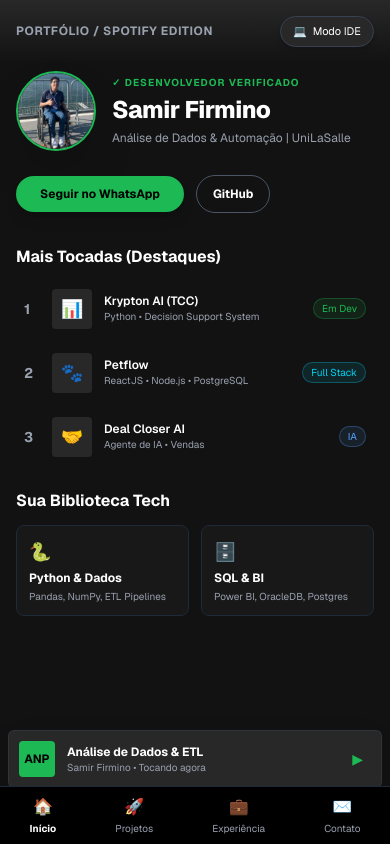
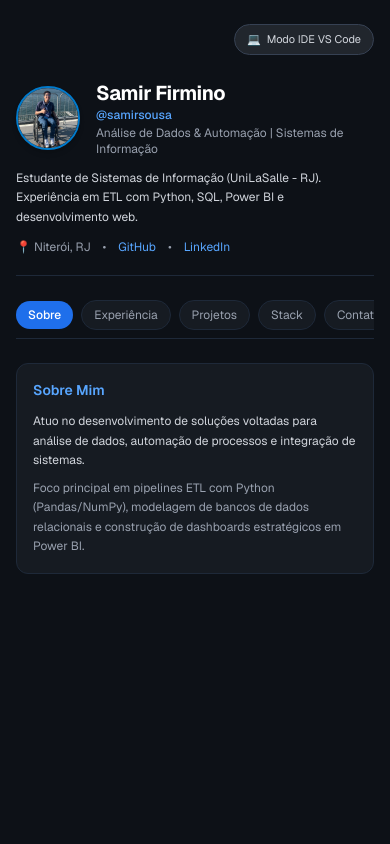
Before and after one commit to samirsousa/portfolio-ide, a Next.js app: page /portfolio-ide/ in a window 390 px wide. Built offline with nearby package versions, Linux system fonts and the light colour scheme.

Commit message:
style: transforma o portfolio mobile em uma experiencia no estilo spotify

```diff
--- a/src/components/MobilePortfolio.tsx
+++ b/src/components/MobilePortfolio.tsx
@@ -5,270 +5,239 @@
 }
 
 export const MobilePortfolio: React.FC<MobilePortfolioProps> = ({ onSwitchToIde }) => {
-  const [activeTab, setActiveTab] = useState<'inicio' | 'projetos' | 'experiencia' | 'contato'>('inicio');
+  const [activeTab, setActiveTab] = useState<'sobre' | 'experiencia' | 'projetos' | 'skills' | 'contato'>('sobre');
 
   return (
-    <div className="min-h-screen bg-[#121212] text-white font-sans flex flex-col justify-between pb-20">
-      {/* Top Bar com botão de troca para IDE */}
-      <div
-        style={{ background: 'linear-gradient(180deg, #282828 0%, #121212 100%)' }}
-        className="px-4 pt-4 flex justify-between items-center pb-4"
-      >
-        <span className="text-xs font-bold tracking-wider text-gray-400 uppercase">Portfólio / Spotify Edition</span>
+    <div className="min-h-screen bg-[#0d1117] text-[#c9d1d9] font-sans px-4 py-6 flex flex-col gap-6">
+      {/* Botão para alternar para modo IDE no celular */}
       {onSwitchToIde && (
+        <div className="flex justify-end">
           <button
             onClick={onSwitchToIde}
-            className="flex items-center gap-1.5 text-[11px] bg-[#282828] text-white hover:bg-[#3e3e3e] border border-gray-700 px-3 py-1.5 rounded-full transition-all active:scale-95 shadow-md"
+            className="flex items-center gap-1.5 text-[11px] bg-[#21262d] text-gray-300 hover:text-white border border-gray-700 px-3 py-1.5 rounded-full transition-all active:scale-95"
           >
-            <span>💻</span> Modo IDE
+            <span>💻</span> Modo IDE VS Code
           </button>
+        </div>
       )}
-      </div>
 
-      {/* Conteúdo Principal */}
-      <main className="px-4 flex-1 space-y-6">
-
-        {/* Header do Artista / Desenvolvedor */}
-        <div className="flex items-center gap-4 pt-2">
+      {/* Perfil Header Minimalista */}
+      <header className="flex flex-col gap-3 border-b border-gray-800 pb-5">
+        <div className="flex items-center gap-4">
+          {/* Foto de Perfil */}
           <img
             src="./perfil.jfif"
             alt="Foto de Samir Firmino"
-            className="w-20 h-20 rounded-full object-cover shadow-2xl border-2 border-[#1DB954]"
+            className="w-16 h-16 rounded-full object-cover border-2 border-[#007acc] shadow-md shrink-0"
           />
-          <div className="space-y-1">
-            <span className="text-[10px] text-[#1DB954] font-bold uppercase tracking-widest flex items-center gap-1">
-              ✓ Desenvolvedor Verificado
-            </span>
-            <h1 className="text-2xl font-extrabold tracking-tight">Samir Firmino</h1>
-            <p className="text-xs text-gray-400">Análise de Dados & Automação | UniLaSalle</p>
+          <div>
+            <h1 className="text-xl font-bold text-white tracking-tight">Samir Firmino</h1>
+            <p className="text-xs text-[#58a6ff] font-medium">@samirsousa</p>
+            <p className="text-xs text-gray-400 mt-0.5">Análise de Dados & Automação | Sistemas de Informação</p>
           </div>
         </div>
 
-        {/* Botão de Seguir / Contato Rápido */}
-        <div className="flex items-center gap-3">
-          <a
-            href="https://wa.me/5521979284282"
-            target="_blank"
-            rel="noreferrer"
-            className="bg-[#1DB954] hover:bg-[#1ed760] text-black font-bold text-xs px-6 py-2.5 rounded-full transition-all active:scale-95 shadow-lg"
-          >
-            Seguir no WhatsApp
-          </a>
-          <a
-            href="https://github.com/samirsousa"
-            target="_blank"
-            rel="noreferrer"
-            className="border border-gray-600 hover:border-white text-white font-bold text-xs px-4 py-2.5 rounded-full transition-all"
-          >
+        <p className="text-xs text-gray-300 leading-relaxed">
+          Estudante de Sistemas de Informação (UniLaSalle - RJ). Experiência em ETL com Python, SQL, Power BI e desenvolvimento web.
+        </p>
+
+        <div className="flex items-center gap-3 text-xs text-gray-400">
+          <span>📍 Niterói, RJ</span>
+          <span>•</span>
+          <a href="https://github.com/samirsousa" target="_blank" rel="noreferrer" className="text-[#58a6ff] hover:underline">
             GitHub
           </a>
+          <span>•</span>
+          <a href="https://www.linkedin.com/in/samir-firmino-573322265" target="_blank" rel="noreferrer" className="text-[#58a6ff] hover:underline">
+            LinkedIn
+          </a>
+        </div>
+      </header>
+
+      {/* Navegação por Abas */}
+      <nav className="flex items-center gap-2 overflow-x-auto pb-2 text-xs border-b border-gray-800 scrollbar-none">
+        {[
+          { id: 'sobre', label: 'Sobre' },
+          { id: 'experiencia', label: 'Experiência' },
+          { id: 'projetos', label: 'Projetos' },
+          { id: 'skills', label: 'Stack' },
+          { id: 'contato', label: 'Contato' },
+        ].map((tab) => (
+          <button
+            key={tab.id}
+            onClick={() => setActiveTab(tab.id as any)}
+            className={`px-3 py-1.5 rounded-full whitespace-nowrap transition-colors ${activeTab === tab.id
+              ? 'bg-[#1f6feb] text-white font-medium'
+              : 'bg-[#161b22] text-gray-400 hover:text-white border border-gray-800'
+              }`}
+          >
+            {tab.label}
+          </button>
+        ))}
+      </nav>
+
+      {/* Conteúdo dos Cards */}
+      <main className="flex-1 space-y-4">
+        {activeTab === 'sobre' && (
+          <div className="bg-[#161b22] border border-gray-800 rounded-xl p-4 space-y-3">
+            <h2 className="text-sm font-semibold text-[#58a6ff] flex items-center gap-2">
+              <span>Sobre Mim</span>
+            </h2>
+            <div className="text-xs text-gray-300 space-y-2 leading-relaxed">
+              <p>
+                Atuo no desenvolvimento de soluções voltadas para análise de dados, automação de processos e integração de sistemas.
+              </p>
+              <p className="text-gray-400">
+                Foco principal em pipelines ETL com Python (Pandas/NumPy), modelagem de bancos de dados relacionais e construção de dashboards estratégicos em Power BI.
+              </p>
+            </div>
+          </div>
+        )}
+
+        {activeTab === 'experiencia' && (
+          <div className="space-y-3">
+            <div className="bg-[#161b22] border border-gray-800 rounded-xl p-4 space-y-2">
+              <div className="flex justify-between items-start">
+                <div>
+                  <h3 className="text-sm font-bold text-white">Estagiário em Análise de Dados</h3>
+                  <p className="text-xs text-[#58a6ff]">Agência Nacional do Petróleo (ANP)</p>
+                </div>
+                <span className="text-[10px] bg-gray-800 text-gray-300 px-2 py-0.5 rounded">2024 - 2026</span>
+              </div>
+              <ul className="text-xs text-gray-300 list-disc list-inside space-y-1 pt-2">
+                <li>Atualização e histórico de dados relacionais em SQL.</li>
+                <li>Automações com Python reduzindo rotinas manuais.</li>
+                <li>Criação de dashboards no Power BI com DAX e Power Query.</li>
+                <li>Otimização de rotinas resultando em redução de 10% nas horas de trabalho mensais.</li>
+              </ul>
+            </div>
+          </div>
+        )}
+
+        {activeTab === 'projetos' && (
+          <div className="space-y-3">
+            {/* SAD Criptomoedas */}
+            <div className="bg-[#161b22] border border-gray-800 rounded-xl p-4 space-y-2">
+              <div className="flex justify-between items-center">
+                <h3 className="text-sm font-bold text-white flex items-center gap-2">
+                  <span>📊</span> SAD Criptomoedas (TCC)
+                </h3>
+                <span className="text-[10px] text-green-400 border border-green-500/30 px-2 py-0.5 rounded bg-green-500/10">Em dev</span>
+              </div>
+              <p className="text-xs text-gray-300">
+                Sistema de Apoio à Decisão para investimentos em criptomoedas integrando APIs em tempo real e score de risco automatizado.
+              </p>
             </div>
 
-        {/* MUDANÇA DE ABAS */}
-        {activeTab === 'inicio' && (
-          <div className="space-y-6 pt-2">
-            {/* Populares / Destaques */}
-            <div>
-              <h2 className="text-base font-bold mb-3">Mais Tocadas (Destaques)</h2>
-              <div className="space-y-2">
-                <div className="flex items-center justify-between p-2 rounded-md hover:bg-[#282828] transition-colors">
-                  <div className="flex items-center gap-3">
-                    <span className="text-gray-400 text-sm font-bold w-4">1</span>
-                    <div className="w-10 h-10 bg-[#282828] rounded flex items-center justify-center text-lg">📊</div>
-                    <div>
-                      <p className="text-xs font-semibold text-white">Krypton AI (TCC)</p>
-                      <p className="text-[10px] text-gray-400">Python • Decision Support System</p>
+            {/* Petflow */}
+            <div className="bg-[#161b22] border border-gray-800 rounded-xl p-4 space-y-2">
+              <div className="flex justify-between items-center">
+                <h3 className="text-sm font-bold text-white flex items-center gap-2">
+                  <span>🐾</span> Petflow
+                </h3>
+                <span className="text-[10px] text-cyan-300 border border-cyan-500/30 px-2 py-0.5 rounded bg-cyan-500/10">Full Stack</span>
+              </div>
+              <p className="text-xs text-gray-300">
+                Sistema de gestão pet shop desenvolvido com ReactJS, Node.js/Express e PostgreSQL. API hospedada em produção no Render.
+              </p>
+            </div>
+
+            {/* Deal Closer AI */}
+            <div className="bg-[#161b22] border border-gray-800 rounded-xl p-4 space-y-2">
+              <div className="flex justify-between items-center">
+                <h3 className="text-sm font-bold text-white flex items-center gap-2">
+                  <span>🤝</span> Deal Closer AI
+                </h3>
+                <span className="text-[10px] text-blue-300 border border-blue-500/30 px-2 py-0.5 rounded bg-blue-500/10">IA / Automação</span>
+              </div>
+              <p className="text-xs text-gray-300">
+                Agente inteligente orientado a vendas para apoio à tomada de decisão e fechamento comercial com inteligência artificial.
+              </p>
+            </div>
+
+            {/* DevChef */}
+            <div className="bg-[#161b22] border border-gray-800 rounded-xl p-4 space-y-2">
+              <div className="flex justify-between items-center">
+                <h3 className="text-sm font-bold text-white flex items-center gap-2">
+                  <span>👨‍🍳</span> DevChef
+                </h3>
+                <span className="text-[10px] text-emerald-300 border border-emerald-500/30 px-2 py-0.5 rounded bg-emerald-500/10">Full Stack</span>
+              </div>
+              <p className="text-xs text-gray-300">
+                Aplicação web interativa desenvolvida para facilitar a busca e gestão de receitas personalizadas para desenvolvedores.
+              </p>
+            </div>
+
+            {/* Gerenciador de Supermercado */}
+            <div className="bg-[#161b22] border border-gray-800 rounded-xl p-4 space-y-2">
+              <h3 className="text-sm font-bold text-white flex items-center gap-2">
+                <span>🛒</span> Gerenciador de Supermercado
+              </h3>
+              <p className="text-xs text-gray-300">
+                Sistema desenvolvido em linguagem C para controle de estoque e vendas com regras operacionais simuladas.
+              </p>
             </div>
           </div>
-                  <span className="text-[10px] text-[#1DB954] bg-[#1DB954]/10 border border-[#1DB954]/30 px-2 py-0.5 rounded-full">Em Dev</span>
+        )}
+
+        {activeTab === 'skills' && (
+          <div className="bg-[#161b22] border border-gray-800 rounded-xl p-4 space-y-4">
+            <h2 className="text-sm font-semibold text-[#58a6ff]">Habilidades Técnicas</h2>
+            <div className="grid grid-cols-2 gap-3 text-xs">
+              <div className="bg-[#0d1117] p-2.5 rounded-lg border border-gray-800">
+                <span className="text-gray-400 block mb-1">Linguagens</span>
+                <span className="text-white font-medium">Python, SQL, C, Java</span>
               </div>
-
-                <div className="flex items-center justify-between p-2 rounded-md hover:bg-[#282828] transition-colors">
-                  <div className="flex items-center gap-3">
-                    <span className="text-gray-400 text-sm font-bold w-4">2</span>
-                    <div className="w-10 h-10 bg-[#282828] rounded flex items-center justify-center text-lg">🐾</div>
-                    <div>
-                      <p className="text-xs font-semibold text-white">Petflow</p>
-                      <p className="text-[10px] text-gray-400">ReactJS • Node.js • PostgreSQL</p>
+              <div className="bg-[#0d1117] p-2.5 rounded-lg border border-gray-800">
+                <span className="text-gray-400 block mb-1">Dados & BI</span>
+                <span className="text-white font-medium">Power BI, Pandas, OracleDB</span>
               </div>
+              <div className="bg-[#0d1117] p-2.5 rounded-lg border border-gray-800">
+                <span className="text-gray-400 block mb-1">Web</span>
+                <span className="text-white font-medium">ReactJS, TypeScript, Node.js</span>
               </div>
-                  <span className="text-[10px] text-cyan-400 bg-cyan-400/10 border border-cyan-400/30 px-2 py-0.5 rounded-full">Full Stack</span>
-                </div>
-
-                <div className="flex items-center justify-between p-2 rounded-md hover:bg-[#282828] transition-colors">
-                  <div className="flex items-center gap-3">
-                    <span className="text-gray-400 text-sm font-bold w-4">3</span>
-                    <div className="w-10 h-10 bg-[#282828] rounded flex items-center justify-center text-lg">🤝</div>
-                    <div>
-                      <p className="text-xs font-semibold text-white">Deal Closer AI</p>
-                      <p className="text-[10px] text-gray-400">Agente de IA • Vendas</p>
-                    </div>
-                  </div>
-                  <span className="text-[10px] text-blue-400 bg-blue-400/10 border border-blue-400/30 px-2 py-0.5 rounded-full">IA</span>
-                </div>
-              </div>
-            </div>
-
-            {/* Playlists / Tech Stack */}
-            <div>
-              <h2 className="text-base font-bold mb-3">Sua Biblioteca Tech</h2>
-              <div className="grid grid-cols-2 gap-3 text-xs">
-                <div className="bg-[#181818] p-3 rounded-lg hover:bg-[#282828] transition-colors border border-gray-800">
-                  <span className="text-[#1DB954] text-lg block mb-1">🐍</span>
-                  <p className="font-bold text-white">Python & Dados</p>
-                  <p className="text-[10px] text-gray-400 mt-1">Pandas, NumPy, ETL Pipelines</p>
-                </div>
-                <div className="bg-[#181818] p-3 rounded-lg hover:bg-[#282828] transition-colors border border-gray-800">
-                  <span className="text-[#1DB954] text-lg block mb-1">🗄️</span>
-                  <p className="font-bold text-white">SQL & BI</p>
-                  <p className="text-[10px] text-gray-400 mt-1">Power BI, OracleDB, Postgres</p>
-                </div>
+              <div className="bg-[#0d1117] p-2.5 rounded-lg border border-gray-800">
+                <span className="text-gray-400 block mb-1">Ferramentas</span>
+                <span className="text-white font-medium">Git, GitHub, Docker, n8n</span>
               </div>
             </div>
           </div>
         )}
 
-        {activeTab === 'projetos' && (
-          <div className="space-y-4 pt-2">
-            <h2 className="text-base font-bold text-[#1DB954]">Discografia de Projetos</h2>
-
-            <div className="space-y-3">
-              <div className="bg-[#181818] border border-gray-800 p-3.5 rounded-lg space-y-1">
-                <div className="flex justify-between items-center">
-                  <h3 className="font-bold text-sm text-white">📊 Krypton AI</h3>
-                  <span className="text-[10px] text-[#1DB954]">TCC / Python</span>
-                </div>
-                <p className="text-xs text-gray-400">Sistema de Apoio à Decisão para investimentos em criptomoedas com score de risco.</p>
+        {/* Conteúdo da Aba Contato */}
+        {activeTab === 'contato' && (
+          <div className="bg-[#161b22] border border-gray-800 rounded-xl p-4 space-y-3">
+            <h2 className="text-sm font-semibold text-[#58a6ff]">Canais de Contato</h2>
+            <div className="space-y-2 text-xs">
+              <p className="text-gray-300"><strong className="text-white">E-mail:</strong> samir.sfmss@gmail.com</p>
+              <p className="text-gray-300"><strong className="text-white">Telefone:</strong> +55 21 97928-4282</p>
+              <p className="text-gray-300"><strong className="text-white">Localização:</strong> Niterói, RJ</p>
             </div>
 
-              <div className="bg-[#181818] border border-gray-800 p-3.5 rounded-lg space-y-1">
-                <div className="flex justify-between items-center">
-                  <h3 className="font-bold text-sm text-white">🐾 Petflow</h3>
-                  <span className="text-[10px] text-cyan-400">Full Stack</span>
-                </div>
-                <p className="text-xs text-gray-400">Gestão para pet shops em ReactJS, Node.js e PostgreSQL hospedado no Render.</p>
-              </div>
-
-              <div className="bg-[#181818] border border-gray-800 p-3.5 rounded-lg space-y-1">
-                <div className="flex justify-between items-center">
-                  <h3 className="font-bold text-sm text-white">🤝 Deal Closer AI</h3>
-                  <span className="text-[10px] text-blue-400">Agente IA</span>
-                </div>
-                <p className="text-xs text-gray-400">Agente de inteligência artificial para automação e apoio ao fechamento comercial.</p>
-              </div>
-
-              <div className="bg-[#181818] border border-gray-800 p-3.5 rounded-lg space-y-1">
-                <div className="flex justify-between items-center">
-                  <h3 className="font-bold text-sm text-white">👨‍🍳 DevChef</h3>
-                  <span className="text-[10px] text-emerald-400">Web App</span>
-                </div>
-                <p className="text-xs text-gray-400">Aplicação web para recomendação de receitas personalizadas para desenvolvedores.</p>
-              </div>
-            </div>
-          </div>
-        )}
-
-        {activeTab === 'experiencia' && (
-          <div className="space-y-4 pt-2">
-            <h2 className="text-base font-bold text-[#1DB954]">Experiência Profissional</h2>
-            <div className="bg-[#181818] border border-gray-800 p-4 rounded-lg space-y-2">
-              <div className="flex justify-between items-start">
-                <div>
-                  <h3 className="font-bold text-sm text-white">Estagiário em Análise de Dados</h3>
-                  <p className="text-xs text-[#1DB954]">Agência Nacional do Petróleo (ANP)</p>
-                </div>
-                <span className="text-[10px] bg-gray-800 text-gray-300 px-2 py-0.5 rounded">2024 - 2026</span>
-              </div>
-              <ul className="text-xs text-gray-400 list-disc list-inside space-y-1 pt-2">
-                <li>Otimização de rotinas resultando em redução de 10% nas horas mensais.</li>
-                <li>Modelagem de banco de dados relacional em SQL.</li>
-                <li>Dashboards interativos em Power BI com DAX e Power Query.</li>
-              </ul>
-            </div>
-          </div>
-        )}
-
-        {activeTab === 'contato' && (
-          <div className="space-y-4 pt-2">
-            <h2 className="text-base font-bold text-[#1DB954]">Conectar & Contato</h2>
-            <div className="bg-[#181818] border border-gray-800 p-4 rounded-lg space-y-3">
-              <div className="space-y-1 text-xs text-gray-300">
-                <p><strong className="text-white">E-mail:</strong> samir.sfmss@gmail.com</p>
-                <p><strong className="text-white">Telefone:</strong> +55 21 97928-4282</p>
-                <p><strong className="text-white">Localização:</strong> Niterói, RJ</p>
-              </div>
-
-              <div className="flex flex-col gap-2 pt-2">
+            <div className="pt-1 flex flex-col gap-2">
+              {/* Botão WhatsApp */}
               <a
                 href="https://wa.me/5521979284282"
                 target="_blank"
                 rel="noreferrer"
-                  className="w-full bg-[#1DB954] hover:bg-[#1ed760] text-black font-bold text-xs py-2.5 rounded-full text-center block transition-all"
+                className="w-full bg-green-600 hover:bg-green-700 text-white font-medium text-xs py-2 rounded-lg text-center block transition-colors"
               >
                 💬 Chamar no WhatsApp
               </a>
+
+              {/* Botão E-mail Azul */}
               <a
                 href="mailto:samir.sfmss@gmail.com?subject=Contato%20via%20Portfólio"
                 target="_blank"
                 rel="noreferrer"
-                  className="w-full bg-[#007acc] hover:bg-[#005999] text-white font-bold text-xs py-2.5 rounded-full text-center block transition-all"
+                className="w-full bg-[#007acc] hover:bg-[#005999] text-white font-medium text-xs py-2 rounded-lg text-center block transition-colors"
               >
                 ✉️ Enviar E-mail
               </a>
             </div>
           </div>
-          </div>
         )}
       </main>
-
-      {/* Mini Player Fixo na parte inferior */}
-      <div className="fixed bottom-14 left-2 right-2 bg-[#282828] p-2.5 rounded-md flex items-center justify-between shadow-2xl border border-gray-700/50">
-        <div className="flex items-center gap-3">
-          <div className="w-9 h-9 bg-[#1DB954] rounded flex items-center justify-center text-black font-bold text-xs">
-            ANP
-          </div>
-          <div>
-            <p className="text-xs font-bold text-white">Análise de Dados & ETL</p>
-            <p className="text-[10px] text-gray-400">Samir Firmino • Tocando agora</p>
-          </div>
-        </div>
-        <div className="text-[#1DB954] text-sm pr-2">▶</div>
-      </div>
-
-      {/* Barra de Navegação Inferior (Estilo App Spotify) */}
-      <nav className="fixed bottom-0 left-0 right-0 bg-[#000000] border-t border-gray-800 flex justify-around py-2 text-[10px] text-gray-400">
-        <button
-          onClick={() => setActiveTab('inicio')}
-          className={`flex flex-col items-center gap-0.5 ${activeTab === 'inicio' ? 'text-white font-bold' : ''}`}
-        >
-          <span className="text-base">🏠</span>
-          Início
-        </button>
-
-        <button
-          onClick={() => setActiveTab('projetos')}
-          className={`flex flex-col items-center gap-0.5 ${activeTab === 'projetos' ? 'text-white font-bold' : ''}`}
-        >
-          <span className="text-base">🚀</span>
-          Projetos
-        </button>
-
-        <button
-          onClick={() => setActiveTab('experiencia')}
-          className={`flex flex-col items-center gap-0.5 ${activeTab === 'experiencia' ? 'text-white font-bold' : ''}`}
-        >
-          <span className="text-base">💼</span>
-          Experiência
-        </button>
-
-        <button
-          onClick={() => setActiveTab('contato')}
-          className={`flex flex-col items-center gap-0.5 ${activeTab === 'contato' ? 'text-white font-bold' : ''}`}
-        >
-          <span className="text-base">✉️</span>
-          Contato
-        </button>
-      </nav>
     </div>
   );
 };
```
Lines whose indentation alone changed are shown as unchanged.
